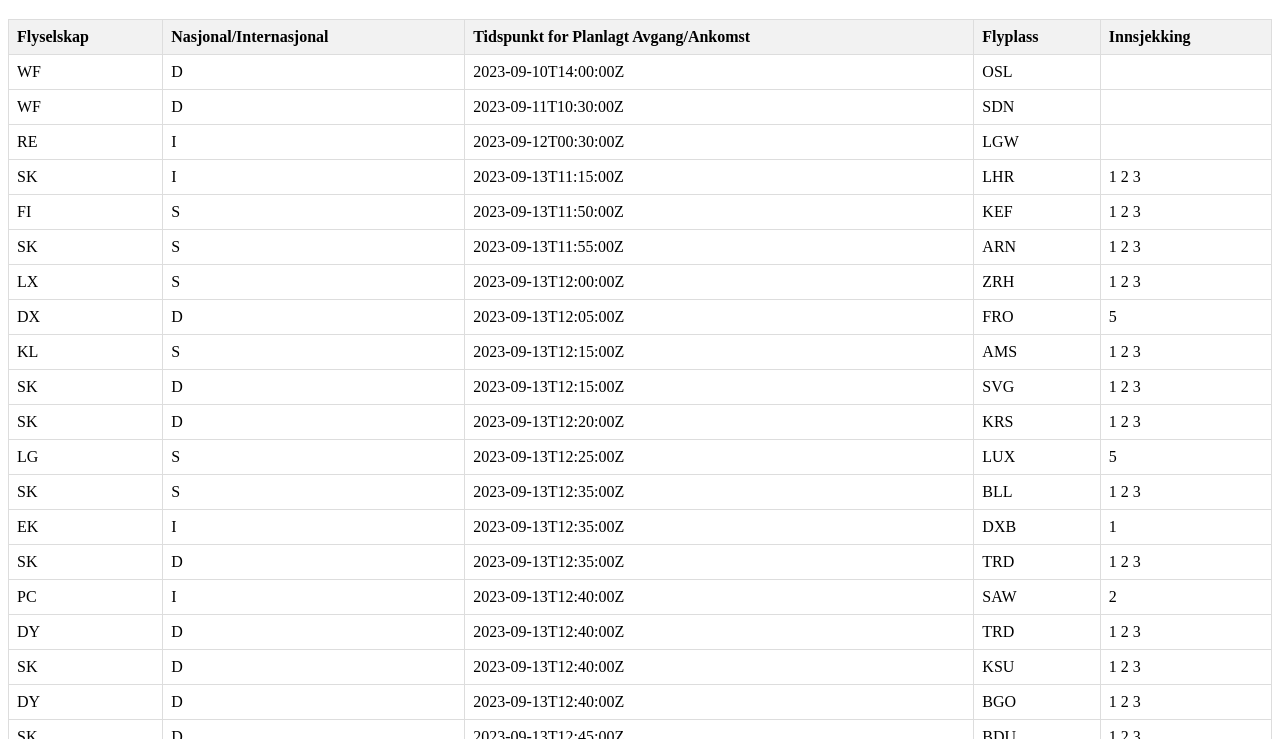
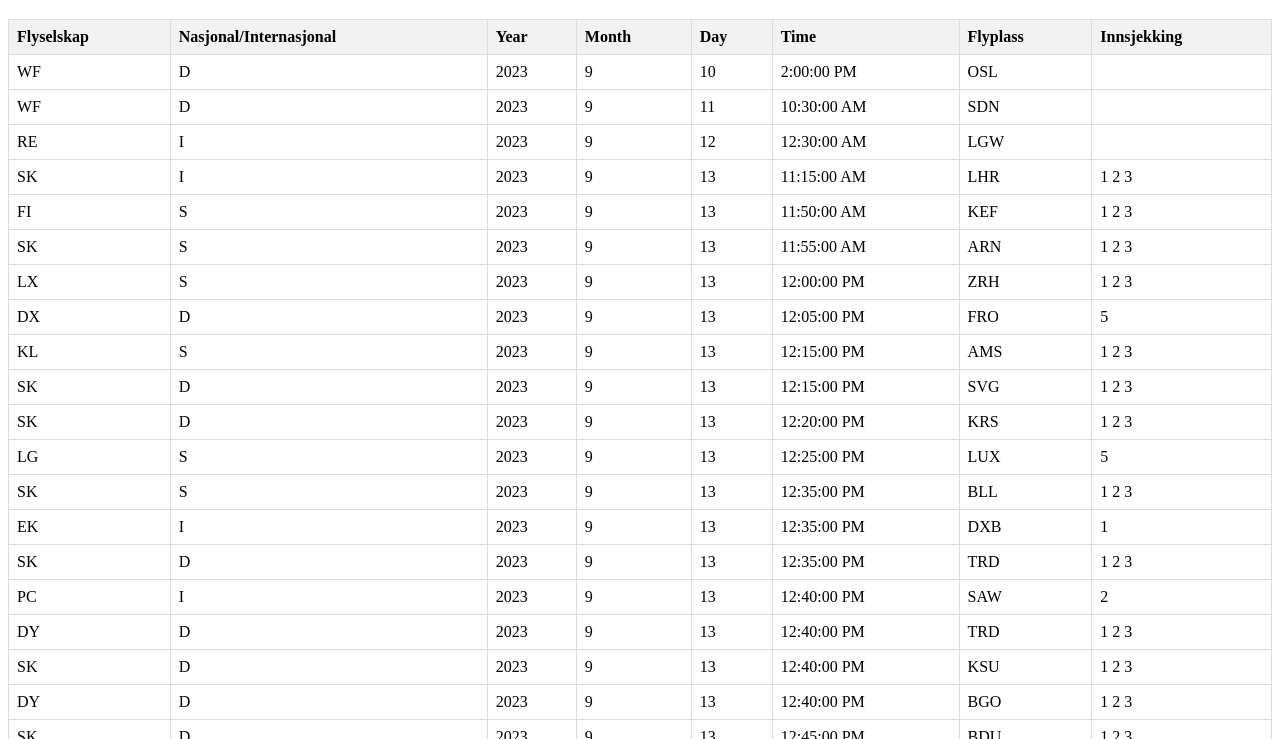
Before and after one commit to Stianh05/flydata, a plain HTML site: page index.html in a window 1280 px wide. Shown: the part 61-800 px from the top of the page. Drawn offline with Linux system fonts and the light colour scheme.

Commit message:
Update index.html

```diff
--- a/index.html
+++ b/index.html
@@ -26,7 +26,10 @@
             <tr>
                 <th>Flyselskap</th>
                 <th>Nasjonal/Internasjonal</th>
-                <th>Tidspunkt for Planlagt Avgang/Ankomst</th>
+                <th>Year</th>
+                <th>Month</th>
+                <th>Day</th>
+                <th>Time</th>
                 <th>Flyplass</th>
                 <th>Innsjekking</th>
             </tr>
@@ -47,10 +50,15 @@
                 // Populate the table with the JSON data
                 flightData.forEach(flight => {
                     const row = document.createElement('tr');
+                    const scheduleTime = new Date(flight.schedule_time);
+
                     row.innerHTML = `
                         <td>${flight.airline}</td>
                         <td>${flight.dom_int}</td>
-                        <td>${flight.schedule_time}</td>
+                        <td>${scheduleTime.getFullYear()}</td>
+                        <td>${scheduleTime.getMonth() + 1}</td>
+                        <td>${scheduleTime.getDate()}</td>
+                        <td>${scheduleTime.toLocaleTimeString()}</td>
                         <td>${flight.airport}</td>
                         <td>${flight.check_in}</td>
                     `;
```
